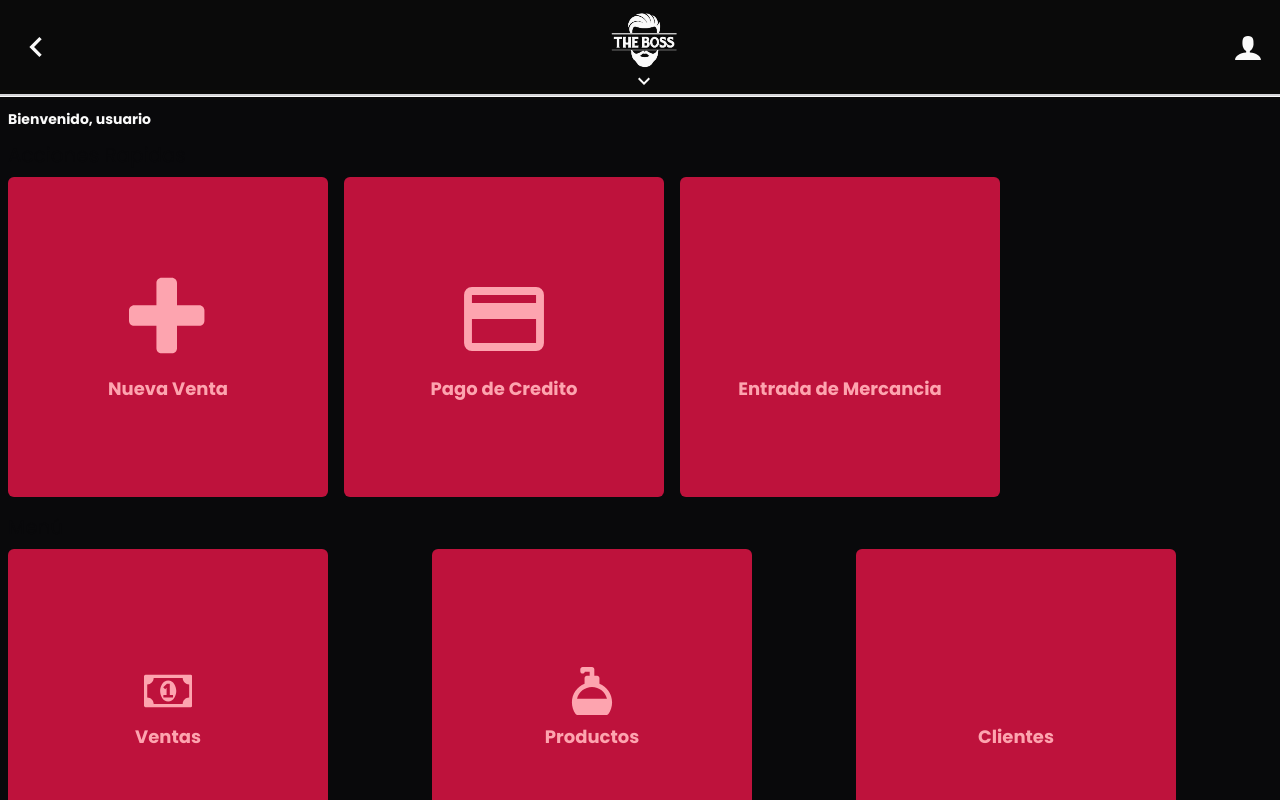
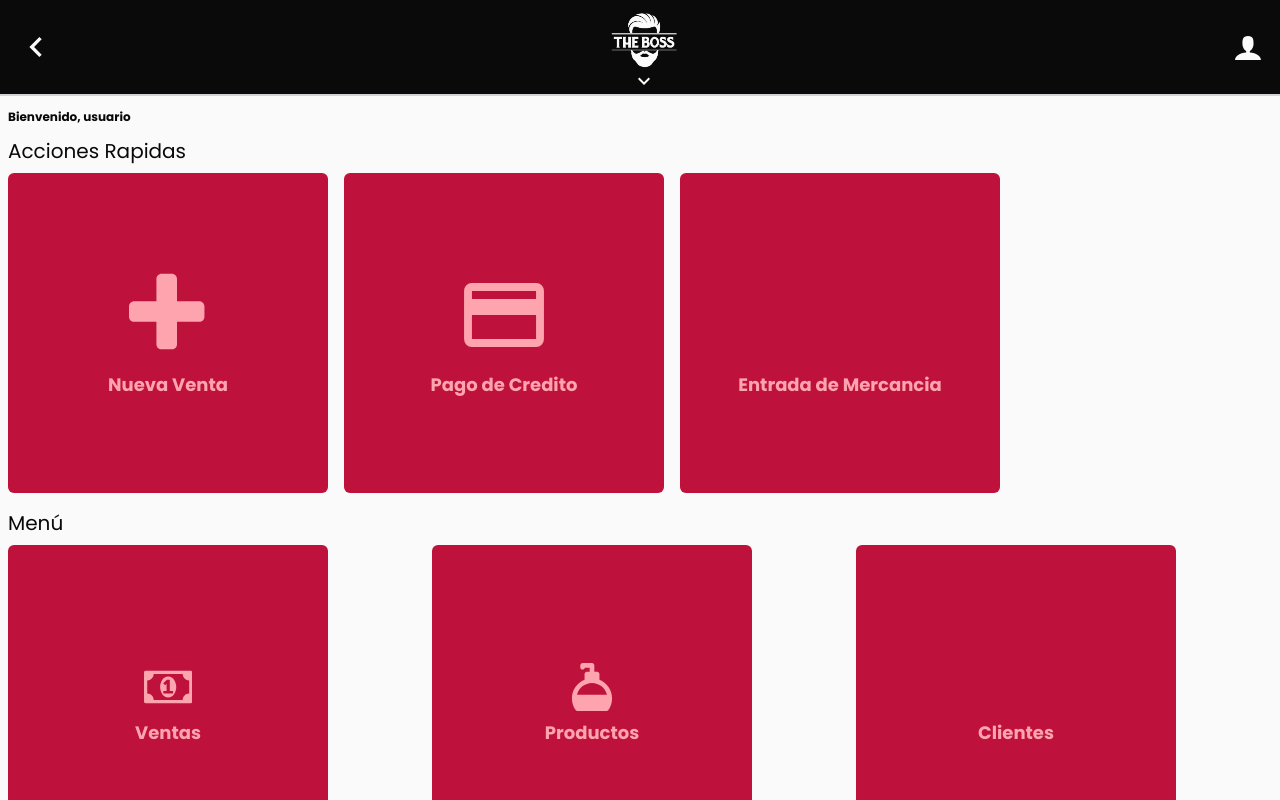
Before and after one commit to VladWithCode/barbershop-pos, a Next.js app: page / in a window 1280 px wide. Shown: the top 800 px of the page. Built offline with nearby package versions, Linux system fonts and the light colour scheme.

Commit message:
Change text-color

```diff
--- a/src/app/page.tsx
+++ b/src/app/page.tsx
@@ -3,8 +3,8 @@ import ActionsList from './components/Quick Actions/ActionsList';
 
 export default function Home() {
 	return (
-		<div className="overflow-hidden overflow-y-auto w-screen page-height bg-zinc-950">
-			<h2 className="py-3 px-2 text-sm font-bold text-zinc-50">
+		<div className="overflow-hidden overflow-y-auto w-screen h-page">
+			<h2 className="py-3 px-2 text-xs font-bold text-zinc-950">
 				Bienvenido, usuario
 			</h2>
 
```
